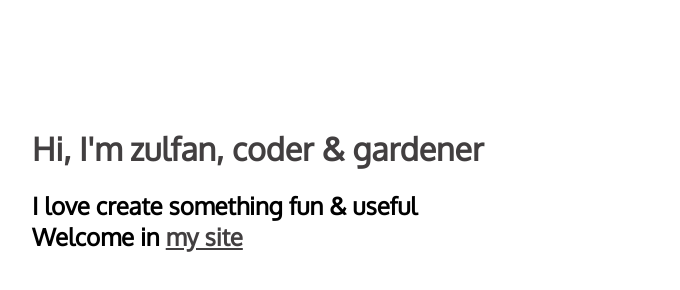
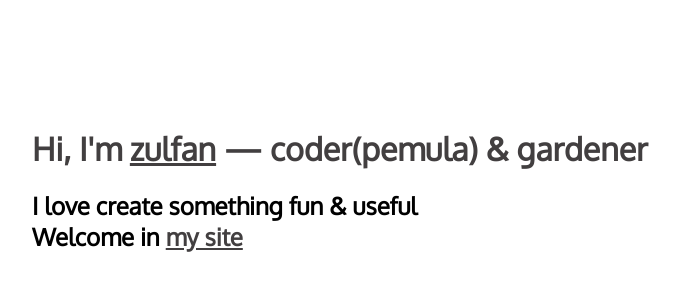
Before and after one commit to julpanzul/julpanzul.github.io, a plain HTML site: page index.html in a window 1280 px wide. Shown: the whole page, without its empty margins (224-904 px from the left). Drawn offline with Linux system fonts and the light colour scheme.

Commit message:
Update index.html

```diff
--- a/index.html
+++ b/index.html
@@ -24,7 +24,7 @@
   </style>
 </head>
 <body>
-  <h1>Hi, I'm <strong>zulfan</strong>, coder & gardener</h1>
+  <h1>Hi, I'm <a href="https://twitter.com/julpanzul">zulfan</a> — coder(pemula) & gardener</h1>
   <h2>I love create something fun & useful
   <br>Welcome in <a href="#">my site</a></h2>
 
```
